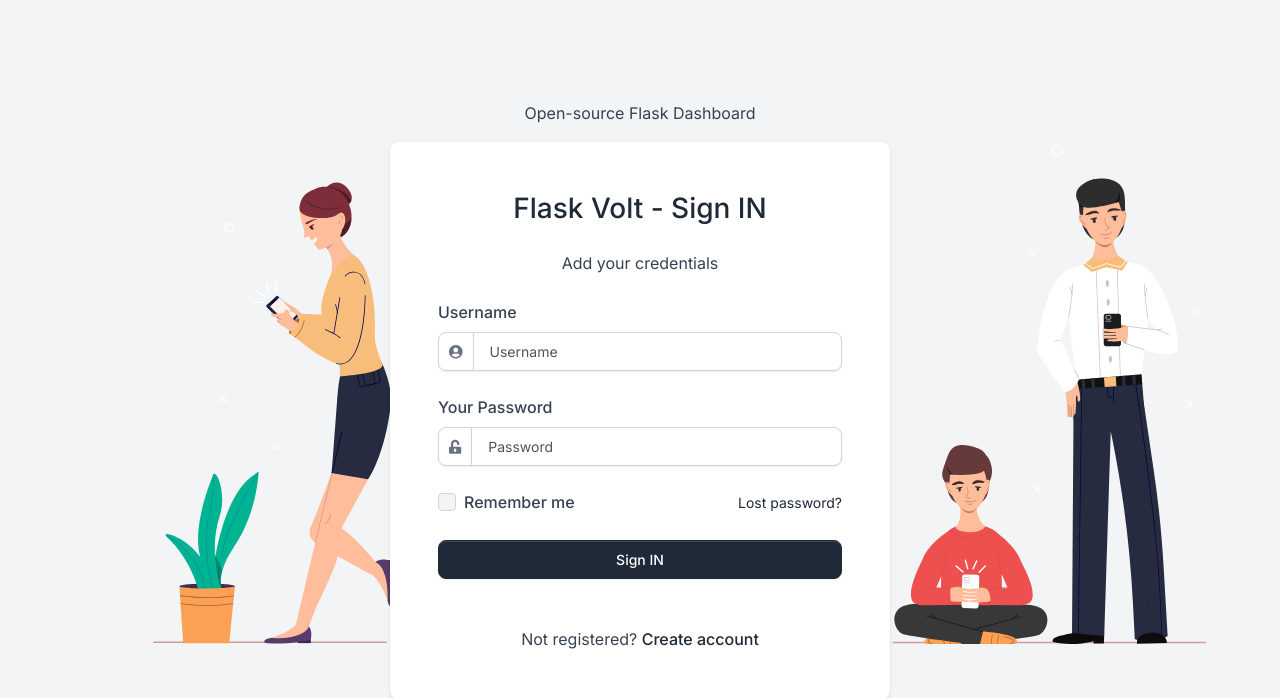
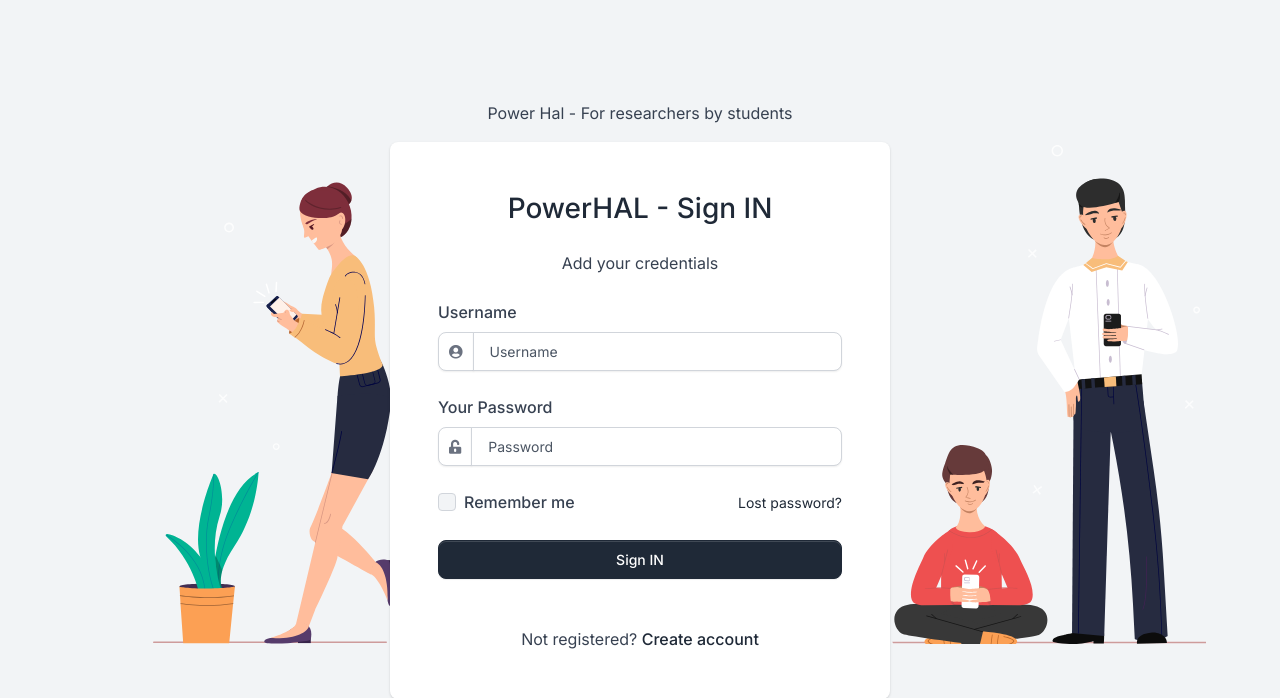
Before and after one commit to caullird/powerHal, a Flask app: page /login in a window 1280 px wide. Shown: the top 698 px of the page. Run offline with Flask 2, Linux system fonts and the light colour scheme; some libraries are stand-ins or nearby versions.

Commit message:
powerHal 0.1.1 - minor modification

```diff
--- a/powerHal/apps/home/routes.py
+++ b/powerHal/apps/home/routes.py
@@ -12,8 +12,7 @@ from jinja2 import TemplateNotFound
 @blueprint.route('/index')
 @login_required
 def index():
-
-    return render_template('home/index.html', segment='index')
+    return render_template('home/dashboard.html', segment='index')
 
 
 @blueprint.route('/<template>')
--- a/powerHal/apps/templates/accounts/login.html
+++ b/powerHal/apps/templates/accounts/login.html
@@ -11,14 +11,14 @@
         <section class="vh-lg-100 mt-5 mt-lg-0 bg-soft d-flex align-items-center">
             <div class="container">
                 <p class="text-center">
-                    Open-source Flask Dashboard
+                    Power Hal - For researchers by students
                 </p>
                 <div class="row justify-content-center form-bg-image" data-background-lg="/static/assets/img/illustrations/signin.svg">
                     <div class="col-12 d-flex align-items-center justify-content-center">
                         <div class="bg-white shadow border-0 rounded border-light p-4 p-lg-5 w-100 fmxw-500">
                             <div class="text-center text-md-center mb-4 mt-md-0">
                                 <h1 class="mb-0 h3">
-                                    Flask Volt - Sign IN
+                                    PowerHAL - Sign IN
                                 </h1>
                                 <br />
                                 <p>
--- a/powerHal/apps/templates/includes/sidebar.html
+++ b/powerHal/apps/templates/includes/sidebar.html
@@ -42,6 +42,7 @@
                   <span class="mt-1 ms-1 sidebar-text">POWER HALL</span>
                 </a>
               </li>
+              <li role="separator" class="dropdown-divider mt-4 mb-3 border-gray-700"></li>
               <li class="nav-item {% if 'dashboard' in segment %} active {% endif %}">
                 <a href="/dashboard.html" class="nav-link">
                   <span class="sidebar-icon">
@@ -192,7 +193,7 @@
                 </div>
               </li>
               <li role="separator" class="dropdown-divider mt-4 mb-3 border-gray-700"></li>
-              <li class="nav-item">
+              <!-- <li class="nav-item">
                 <a href="https://appseed.us/admin-dashboards/flask-dashboard-volt" target="_blank"
                   class="nav-link d-flex align-items-center">
                   <span class="sidebar-icon">
@@ -210,7 +211,7 @@
                   </span>
                   <span class="sidebar-text">Support</span>
                 </a>
-              </li>
+              </li> -->
               <!-- <li class="nav-item">
                 <a target="_blank"
                    href="https://appseed.us/admin-dashboards/flask-dashboard-volt-pro"
```
